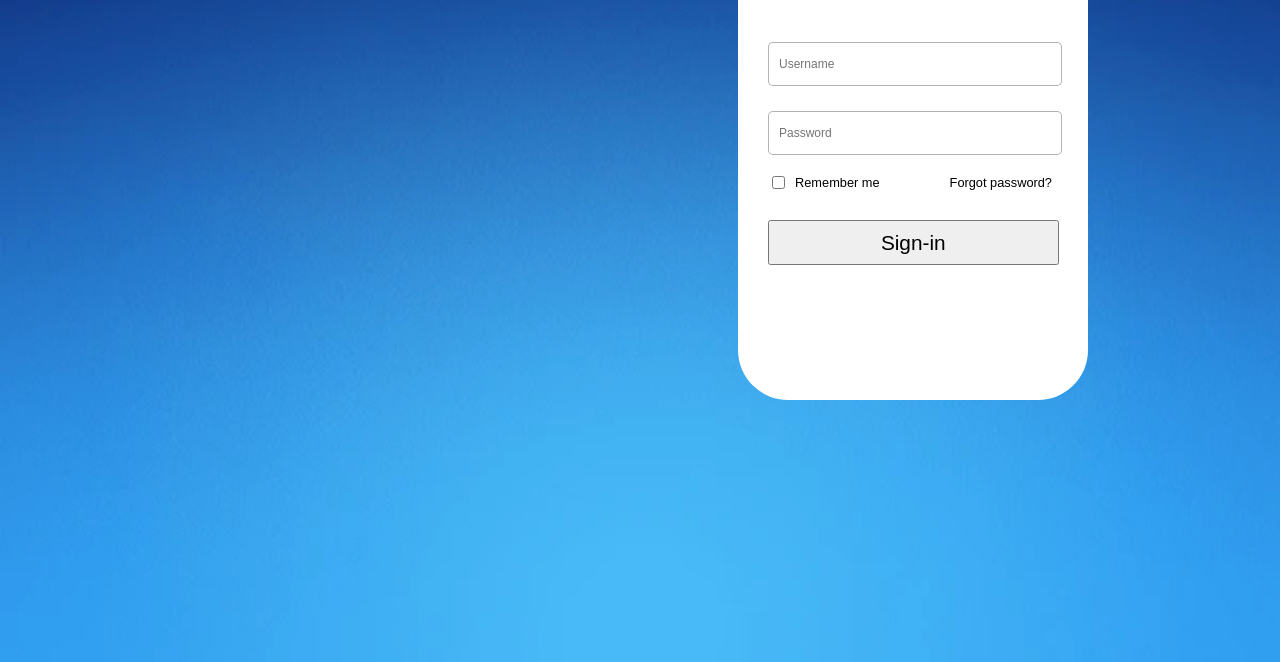
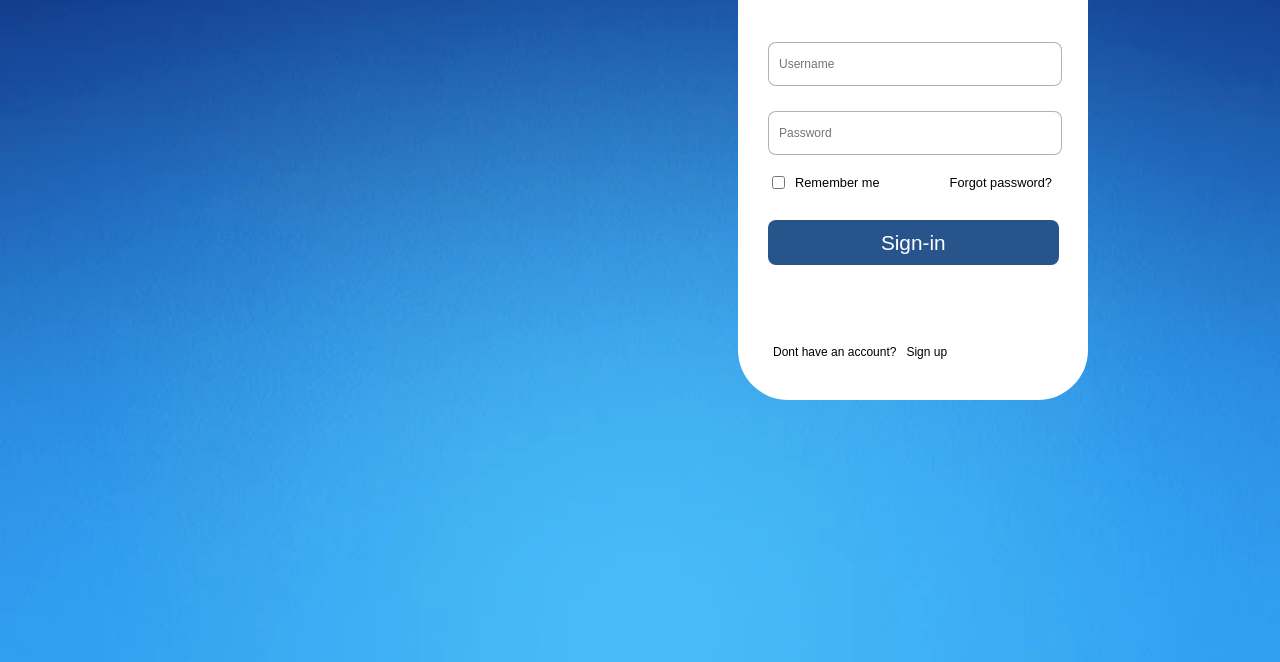
Before and after one commit to Yash20061/Expense-Tracker, a plain HTML site: page frontEnd/index.html in a window 1280 px wide. Shown: the part 138-800 px from the top of the page. Drawn offline with Linux system fonts and the light colour scheme.

Commit message:
Login_Page Done

```diff
--- a/frontEnd/index.html
+++ b/frontEnd/index.html
@@ -34,6 +34,11 @@
         </button>
       </div>
 
+      <div class="below-button">
+        <p class="no-acc">Dont have an account?</p>
+        <a>Sign up</a>
+      </div>
+
     </div>
   </main>
 </body>
--- a/frontEnd/style.css
+++ b/frontEnd/style.css
@@ -39,7 +39,7 @@ main{
   display: block;
   margin-top: 25px;
   height: 40px;
-  border-radius: 5px;
+  border-radius: 8px;
   border: 1px solid rgba(0,0,0,0.3);
   width: 80%;
   margin-left: 30px;
@@ -66,7 +66,7 @@ main{
 }
 
 .signin-button{
-
+  margin-bottom: 80px;
 }
 
 .sign-in{
@@ -74,4 +74,19 @@ main{
   margin-left: 30px;
   width: 83%;
   font-size: 1.3rem;
+  border: none;
+  background-color: #27548A;
+  color: white;
+  border-radius: 8px;
 }
+
+.below-button{
+  display: flex;
+  width: 80%;
+  margin-left: 35px;
+  font-size: 0.75rem;
+}
+
+.below-button p{
+  margin-right: 10px;
+}
```
